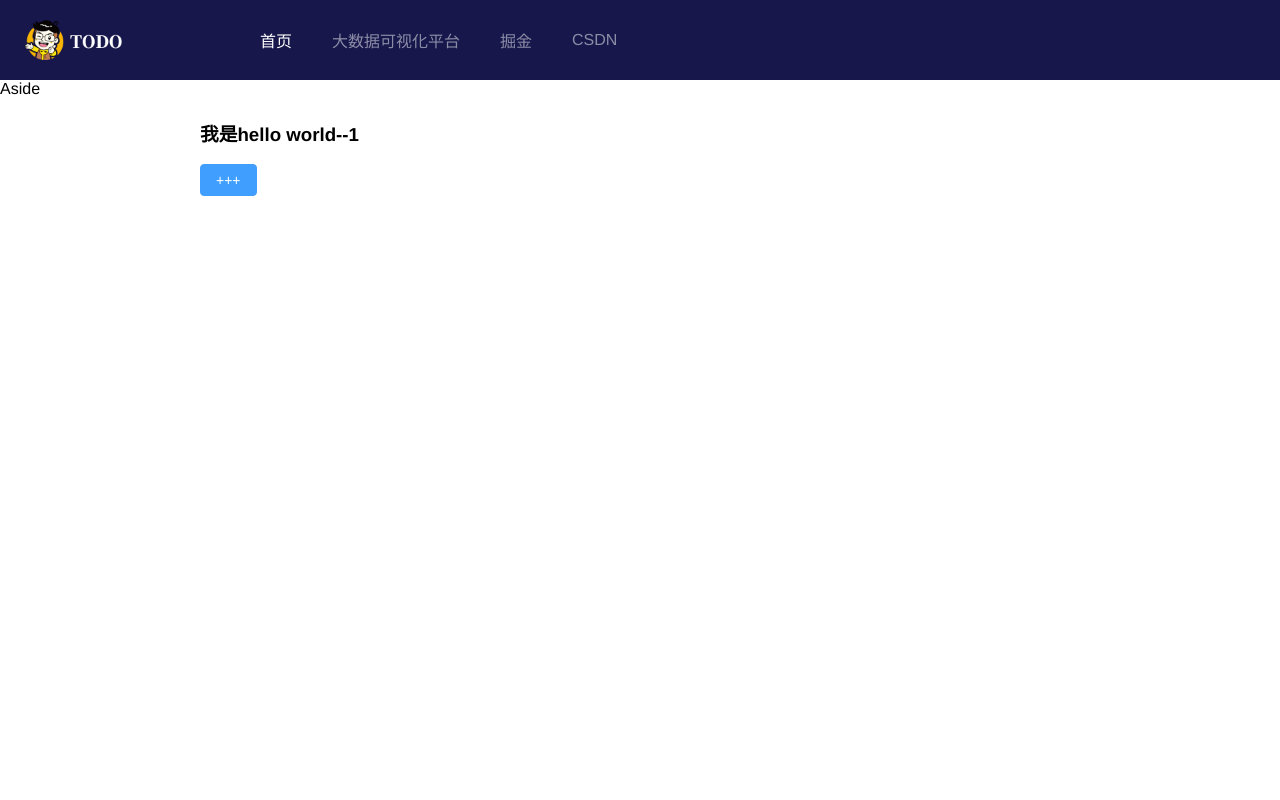
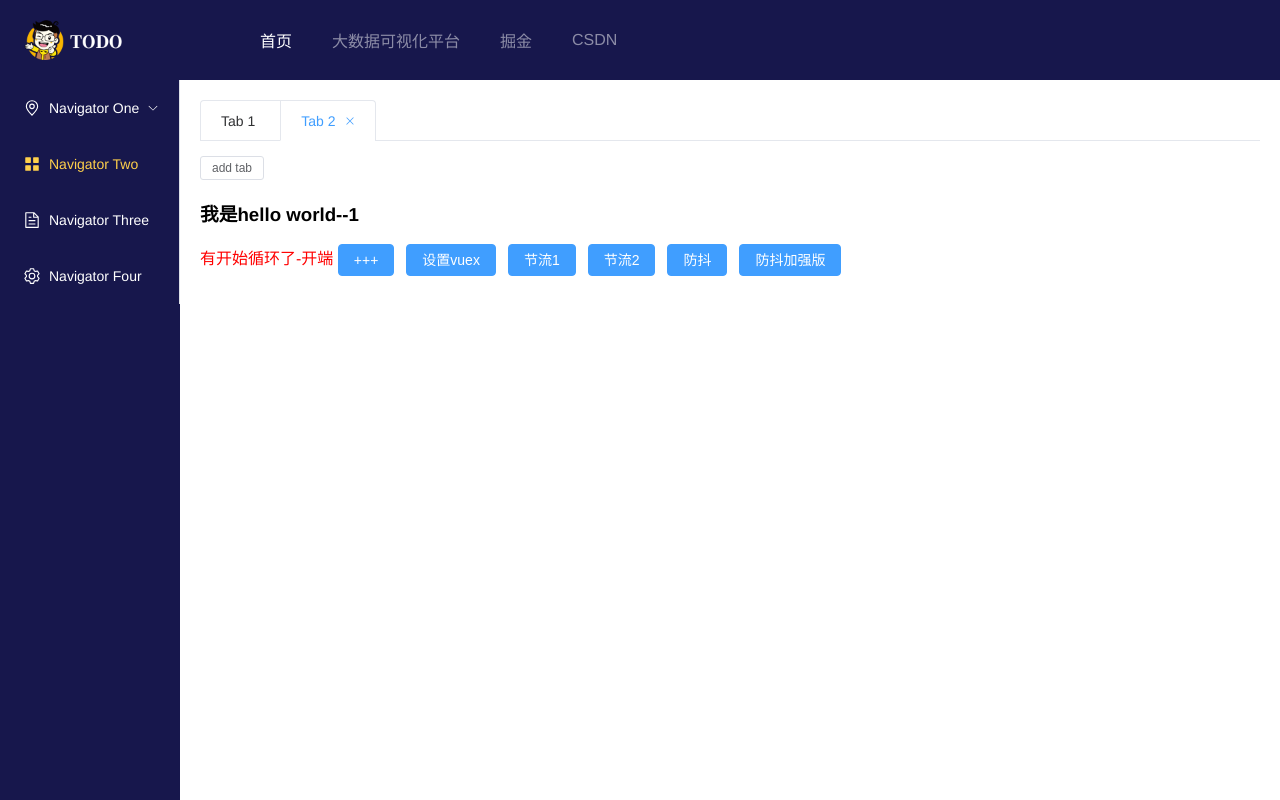
Before and after one commit to 782202569/vue3-clie, a Vue app: page /NewsList in a window 1280 px wide. Built offline with nearby package versions, Linux system fonts and the light colour scheme.

Commit message:
update: vue3语法

```diff
--- a/src/App.vue
+++ b/src/App.vue
@@ -1,44 +1,102 @@
 <template>
 <div class="common-layout">
-    <el-container style="height:100%">
+    <el-container class="mainContent">
       <el-header>
         <Header></Header>
       </el-header>
-      <el-container>
-        <el-aside width="180px">Aside</el-aside>
+      <el-container class="mainContainer">
+        <el-aside width="180px" style="background: #17174c;">
+          <Aside></Aside>
+        </el-aside>
         <el-main>
           <!-- 路由匹配到的组件将渲染在这里 -->
+          <el-tabs
+                v-model="editableTabsValue"
+                type="card"
+                class="demo-tabs"
+                closable
+                @tab-remove="removeTab"
+              >
+                <el-tab-pane
+                  v-for="item in editableTabs"
+                  :key="item.name"
+                  :label="item.title"
+                  :name="item.name"
+                >
+                </el-tab-pane>
+           </el-tabs>
+           <el-button size="small" @click="addTab(editableTabsValue)">
+              add tab
+            </el-button>
           <router-view></router-view>
         </el-main>
       </el-container>
     </el-container>
   </div>
-  <!-- <ul>
-    <li>
-      <router-link to="/">首页</router-link>
-    </li>
-    <li>
-      <router-link to="/Home">主页</router-link>
-    </li>
-    <li>
-      <router-link to="/NewsList">新闻列表</router-link>
-    </li>
-  </ul>
-  <router-view></router-view> -->
 </template>
 
 <script lang="ts">
 import Header from './components/header.vue'
-import { defineComponent } from 'vue';
+import Aside from './components/aside.vue'
+import { defineComponent, ref } from 'vue';
 export default defineComponent({
   name: 'App',
   components: {
     Header,
+    Aside,
+  },
+  setup() {
+    let tabIndex = 2
+    const editableTabsValue = ref('2')
+    const editableTabs = ref([
+      {
+        title: 'Tab 1',
+        name: '1',
+        content: 'Tab 1 content',
+      },
+      {
+        title: 'Tab 2',
+        name: '2',
+        content: 'Tab 2 content',
+      },
+    ])
+
+    const addTab = (targetName: string) => {
+      const newTabName = `${++tabIndex}`
+      editableTabs.value.push({
+        title: 'New Tab',
+        name: newTabName,
+        content: 'New Tab content',
+      })
+      editableTabsValue.value = newTabName
+    }
+    const removeTab = (targetName: string) => {
+      const tabs = editableTabs.value
+      let activeName = editableTabsValue.value
+      if (activeName === targetName) {
+        tabs.forEach((tab, index) => {
+          if (tab.name === targetName) {
+            const nextTab = tabs[index + 1] || tabs[index - 1]
+            if (nextTab) {
+              activeName = nextTab.name
+            }
+          }
+        })
+      }
+      editableTabsValue.value = activeName
+      editableTabs.value = tabs.filter((tab) => tab.name !== targetName)
+    }
+    return {
+      removeTab,
+      addTab,
+      editableTabs,
+      editableTabsValue,
+    }
   }
 });
 </script>
 
-<style>
+<style lang="less">
 html,body {
   margin: 0;
   padding: 0;
@@ -49,24 +107,36 @@ ol, ul, li {
 }
 .common-layout {
   height: 100%;
+  .mainContent{
+    height:100%;
+    overflow: hidden;
+    .mainContainer {
+      height: 100%;
+      overflow-y: auto;
+    }
+  }
 }
 #app {
   font-family: Avenir, Helvetica, Arial, sans-serif;
   height: 100%;
-  /* -webkit-font-smoothing: antialiased;
-  -moz-osx-font-smoothing: grayscale;
-  text-align: center;
-  color: #2c3e50;
-  margin-top: 60px; */
 }
 </style>
 <style lang="less" scoped>
 .common-layout {
-  /deep/ .el-header {
+  :deep(.el-header) {
     padding: 40px 20px;
     background: #17174c;
     display: flex;
     align-items: center;
   }
+  :deep(.demo-tabs > .el-tabs__content){
+    padding: 32px;
+    color: #6b778c;
+    font-size: 32px;
+    font-weight: 600;
+  }
+  :deep(.el-tabs__content) {
+    display: none;
+  }
 }
 </style>
--- /dev/null
+++ b/src/components/aside.vue
@@ -0,0 +1,77 @@
+<template>
+  <el-row class="tac">
+    <el-col :span="24">
+      <el-menu
+        active-text-color="#ffd04b"
+        background-color="#17174c"
+        class="el-menu-vertical-demo"
+        default-active="2"
+        text-color="#fff"
+        :collapse-transition="false"
+        @open="handleOpen"
+        @close="handleClose"
+      >
+        <el-sub-menu index="1">
+          <template #title>
+            <el-icon><location /></el-icon>
+            <span>Navigator One</span>
+          </template>
+          <el-menu-item-group title="Group One">
+            <el-menu-item index="1-1">item one</el-menu-item>
+            <el-menu-item index="1-2">item one</el-menu-item>
+          </el-menu-item-group>
+          <el-menu-item-group title="Group Two">
+            <el-menu-item index="1-3">item three</el-menu-item>
+          </el-menu-item-group>
+          <el-sub-menu index="1-4">
+            <template #title>item four</template>
+            <el-menu-item index="1-4-1">item one</el-menu-item>
+          </el-sub-menu>
+        </el-sub-menu>
+        <el-menu-item index="2">
+          <el-icon><icon-menu /></el-icon>
+          <span>Navigator Two</span>
+        </el-menu-item>
+        <el-menu-item index="3">
+          <el-icon><document /></el-icon>
+          <span>Navigator Three</span>
+        </el-menu-item>
+        <el-menu-item index="4">
+          <el-icon><setting /></el-icon>
+          <span>Navigator Four</span>
+        </el-menu-item>
+      </el-menu>
+    </el-col>
+  </el-row>
+</template>
+
+<script lang="ts">
+import { defineComponent } from 'vue';
+import {
+  Location,
+  Document,
+  Menu as IconMenu,
+  Setting,
+} from '@element-plus/icons-vue'
+export default defineComponent({
+  name: 'Aside',
+  components: {
+    location: Location,
+    iconMenu: IconMenu,
+    document: Document,
+    setting: Setting,
+  },
+  setup() {
+    const handleOpen = (key: string, keyPath: string[]) => {
+      console.log(key, keyPath)
+    }
+    const handleClose = (key: string, keyPath: string[]) => {
+      console.log(key, keyPath)
+    }
+    return {
+      handleOpen,
+      handleClose,
+    }
+  }
+});
+</script>
--- a/src/components/main.vue
+++ b/src/components/main.vue
@@ -1,12 +1,18 @@
 <template>
   <div class="hello">
     <h1>我是hello world--{{computedCount}}</h1>
+    <span> 有开始循环了-开端 </span>
     <el-button type="primary" @click="addCount">+++</el-button>
+    <el-button type="primary" @click="updateCount">设置vuex</el-button>
+    <el-button type="primary" @click="submit">节流1</el-button>
+    <el-button type="primary" @click="submit1">节流2</el-button>
+    <el-button type="primary" @click="debounceSubmit">防抖</el-button>
+    <el-button type="primary" @click="debounceSubmit1">防抖加强版</el-button>
   </div>
 </template>
 
 <script lang="ts">
-import { computed, defineComponent } from 'vue';
+import { computed, defineComponent, reactive,ref,onMounted } from 'vue';
 import {useStore} from 'vuex'
 export default defineComponent({
   name: 'HomeMain',
@@ -18,9 +24,93 @@ export default defineComponent({
     const addCount = () => {
       store.commit('incCount')
     }
+    const updateCount = () => {
+      store.commit('updateCount',10)
+    }
+    const submit = throttle(()=>{ console.log('节流') },2000)
+    const submit1 = throttle1(()=>{ console.log('节流') },2000)
+    onMounted(()=>{
+        document.addEventListener('scroll', throttle(()=>{
+          console.log('节流')
+        },2000), true)
+    })
+    // 节流2
+    function throttle1 (fn:any, delay:number) {
+      let last = 0
+      return () => {
+        let now = +new Date()
+        if(now-last >= delay) {
+          last = now
+          fn()
+        }
+      }
+    }
+     // 节流1
+    function throttle (fn:any, delay:number) {
+      let isThrottle = ref(true)
+      return () => {
+        if(!isThrottle.value) return
+        isThrottle.value = false
+        setTimeout(()=> {
+          fn()
+          isThrottle.value = true
+        },delay)
+      }
+    }
+    const debounceSubmit = debounce(()=> {console.log(`防抖`)}, 2000)
+    const debounceSubmit1 = debounce1(()=> {console.log(`防抖`)}, 2000)
+  // 防抖
+  function debounce (fn: any, delay:number) {
+    let timeout: any
+    return () => {
+      clearTimeout(timeout)
+      timeout = setTimeout(() => {
+        fn()
+      }, delay)
+    }
+  }
+  // 防抖加强版
+  function debounce1(fn:any, delay: number) {
+    let timeout:any, last:number = 0
+    return () => {
+      let now = +new Date()
+      if(now -last >= delay) {
+        last = now
+        fn()
+      } else {
+        clearTimeout(timeout)
+        timeout = setTimeout(() => {
+          fn()
+          last = now
+        },delay)
+      }
+    }
+  }
+  // 懒加载
+  function lazyLoad() {
+    let imgs: any = document.getElementsByTagName('img')
+    let count = 0
+    let clientHeight = window.innerHeight
+    for(let i=count; i<imgs.length; i++) {
+      if(clientHeight >= imgs[i].getBoundingClientRect().top) {
+        imgs[i].src = imgs[i].getAttribute('data-src')
+        count++
+      }
+    }
+  }
+    console.log(store.state.main.count +  '-- 我是main里面的count')
+    const state = reactive({
+    color: 'red'
+  })
     return {
       computedCount,
-      addCount
+      addCount,
+      updateCount,
+      state,
+      submit,
+      submit1,
+      debounceSubmit,
+      debounceSubmit1,
     }
   }
 });
@@ -28,6 +118,10 @@ export default defineComponent({
 
 <!-- Add "scoped" attribute to limit CSS to this component only -->
 <style scoped>
+span {
+    /* 使用v-bind绑定state中的变量 */
+    color: v-bind('state.color');
+  }
 h3 {
   margin: 40px 0 0;
 }
--- a/src/views/news/newsList.vue
+++ b/src/views/news/newsList.vue
@@ -43,6 +43,7 @@ export default defineComponent({
             // 遍历生成这种数据结构 => {name: ref(), age: ref()}
             storeState[el] = computed(fn)
         })
+    console.log(store.state.new.count +  '-- 我是new里面的count')
     return {
       list,
       goDetail,
--- /dev/null
+++ b/src/vuex/mainStore.js
@@ -0,0 +1,17 @@
+let mainStore = {
+  state() {
+    return {
+      count: 10,
+    }
+  },
+  mutations: {
+    incCount(state) {
+      state.count++
+    },
+    updateCount (state, val) {
+      state.count = val
+    }
+  }
+}
+
+export default mainStore
--- /dev/null
+++ b/src/vuex/newStore.js
@@ -0,0 +1,17 @@
+let newStore = {
+  state() {
+    return {
+      count: 20,
+    }
+  },
+  mutations: {
+    incCount(state) {
+      state.count++
+    },
+    updateCount (state, val) {
+      state.count = val
+    }
+  }
+}
+
+export default newStore
--- a/src/vuex/store.js
+++ /dev/null
@@ -1,16 +0,0 @@
-import { createStore} from 'vuex'
-
-const store = createStore({
-  state() {
-    return {
-      count: 1,
-    }
-  },
-  mutations: {
-    incCount(state) {
-      state.count++
-    }
-  }
-})
-
-export default store
--- /dev/null
+++ b/src/vuex/store.ts
@@ -0,0 +1,37 @@
+import { createStore, Store } from 'vuex'
+import { ComponentCustomProperties } from 'vue'
+// 配置vue + ts 项目使用vuex
+
+declare module '@vue/runtime-core' {
+  // 声明自己的 store state
+  interface State {
+    count: number
+  }
+
+  interface ComponentCustomProperties {
+    $store: Store<State>
+  }
+}
+import mainStore from './mainStore'
+import newStore from './newStore'
+const store = createStore({
+  state() {
+    return {
+      count: 1,
+    }
+  },
+  mutations: {
+    incCount(state: any) {
+      state.count++
+    },
+    updateCount(state: any, val: number) {
+      state.count = val
+    }
+  },
+  modules: {
+    main: mainStore,
+    new: newStore,
+  }
+})
+
+export default store
--- a/tsconfig.json
+++ b/tsconfig.json
@@ -32,7 +32,7 @@
     "src/**/*.vue",
     "tests/**/*.ts",
     "tests/**/*.tsx"
-  ],
+, "src/vuex/store.ts"  ],
   "exclude": [
     "node_modules"
   ]
```
Also changed, not shown: auto-imports.d.ts (+7 -0 lines), components.d.ts (+7 -0 lines).
